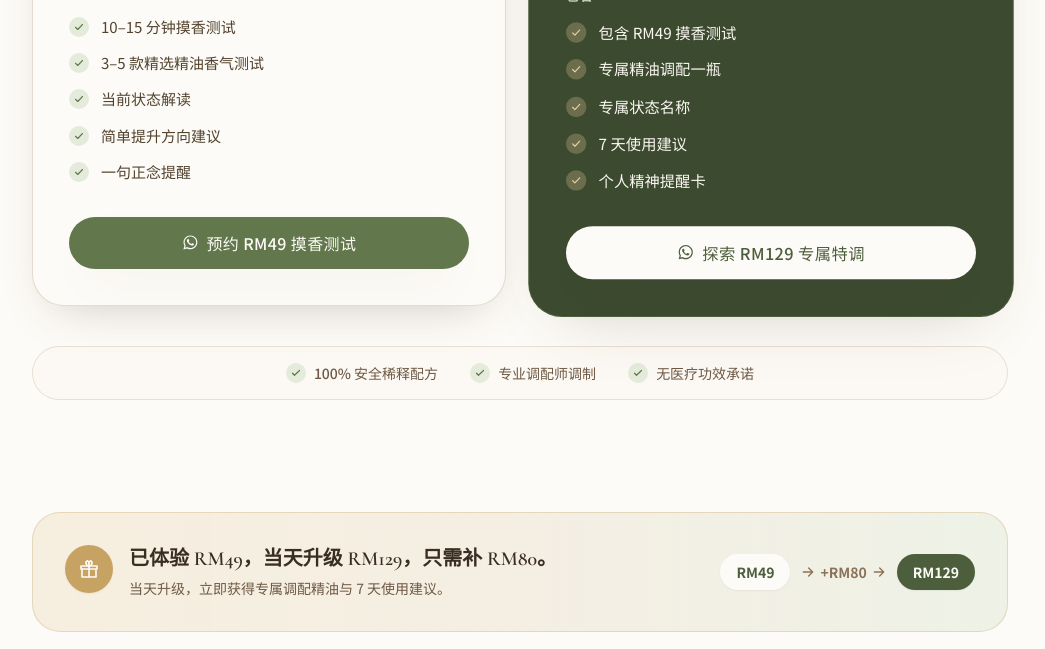
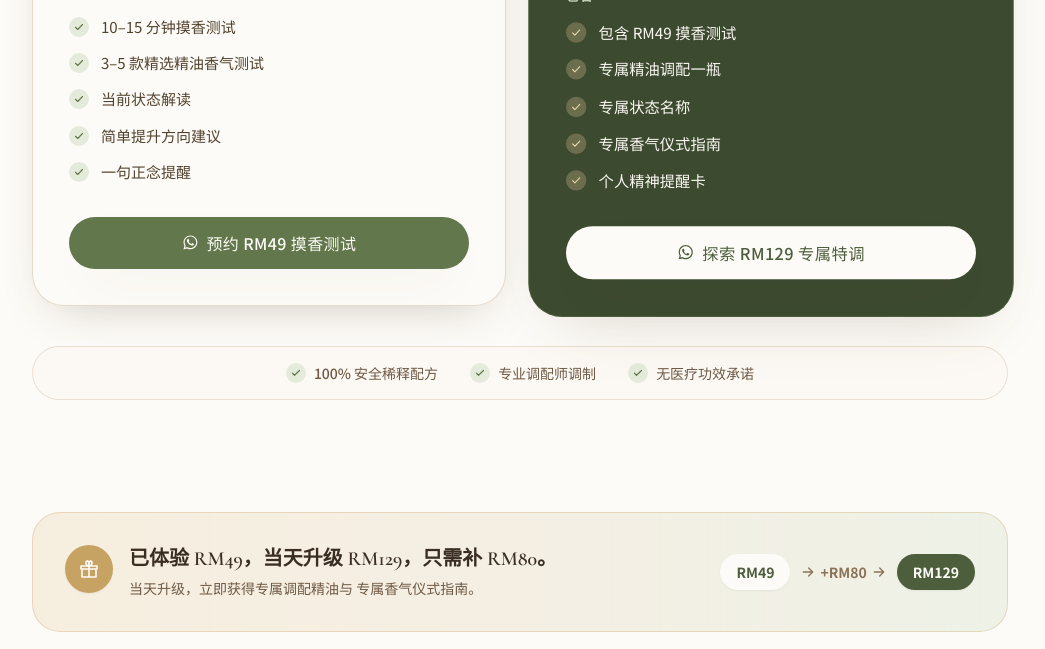
Before and after one commit to betterselfaroma/mybetterselfaroma, a Next.js app: page / in a window 1280 px wide. Shown: the part 3540-4189 px from the top of the page, without its empty margins (120-1165 px from the left). Built offline with nearby package versions, Linux system fonts and the light colour scheme.

Commit message:
chore: update scent ritual wording for long term use

```diff
--- a/data/content.ts
+++ b/data/content.ts
@@ -262,7 +262,7 @@ const zh: Content = {
         "包含 RM49 摸香测试",
         "专属精油调配一瓶",
         "专属状态名称",
-        "7 天使用建议",
+        "专属香气仪式指南",
         "个人精神提醒卡",
       ],
       button: "探索 RM129 专属特调",
@@ -275,7 +275,7 @@ const zh: Content = {
   upgrade: {
     label: "升级",
     text: "已体验 RM49，当天升级 RM129，只需补 RM80。",
-    sub: "当天升级，立即获得专属调配精油与 7 天使用建议。",
+    sub: "当天升级，立即获得专属调配精油与 专属香气仪式指南。",
   },
   process: {
     title: "体验流程 · 简单 4 步",
@@ -305,7 +305,7 @@ const zh: Content = {
       },
       {
         q: "RM49 和 RM129 有什么不同？",
-        a: "RM49 是摸香状态测试。RM129 包含测试，并为你现场调配一瓶专属精油，附上 7 天使用建议和个人精神提醒卡。",
+        a: "RM49 是摸香状态测试。RM129 包含测试，并为你现场调配一瓶专属精油，附上 专属香气仪式指南和个人精神提醒卡。",
       },
       {
         q: "没有任何精油经验，也可以参加吗？",
@@ -496,7 +496,7 @@ const en: Content = {
         "Includes the RM49 scent test",
         "One custom-blended essential oil",
         "A personal state name",
-        "A 7-day usage guide",
+        "Personal Scent Ritual Guide",
         "A personal reminder card",
       ],
       button: "Explore RM129 Custom Blend",
@@ -509,7 +509,7 @@ const en: Content = {
   upgrade: {
     label: "Upgrade",
     text: "Already tried RM49? Upgrade to RM129 the same day for only RM80.",
-    sub: "Upgrade the same day to receive your custom blend and 7-day usage guide.",
+    sub: "Upgrade the same day to receive your custom blend and Personal Scent Ritual Guide.",
   },
   process: {
     title: "Your Journey · 4 Simple Steps",
@@ -539,7 +539,7 @@ const en: Content = {
       },
       {
         q: "What is the difference between RM49 and RM129?",
-        a: "RM49 is the scent intuition test. RM129 includes the test plus a custom essential oil blended for you on the spot, with a 7-day usage guide and a personal reminder card.",
+        a: "RM49 is the scent intuition test. RM129 includes the test plus a custom essential oil blended for you on the spot, with a Personal Scent Ritual Guide and a personal reminder card.",
       },
       {
         q: "Can I join without any experience with essential oils?",
```
Also changed, not shown: 1 other file (tests, documents, lock files or other folders).
